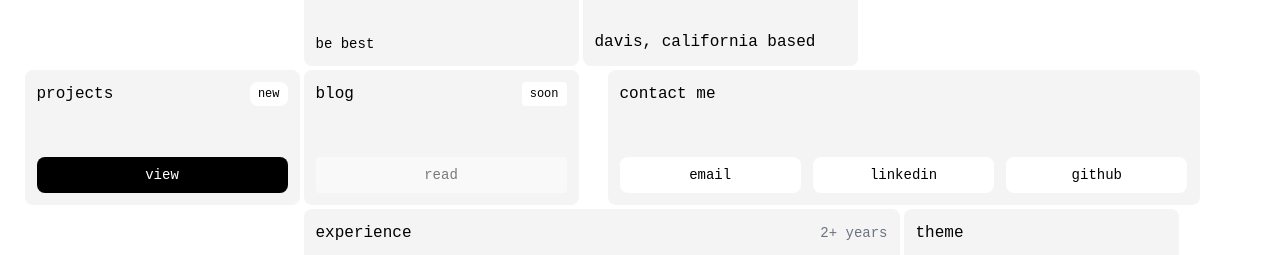
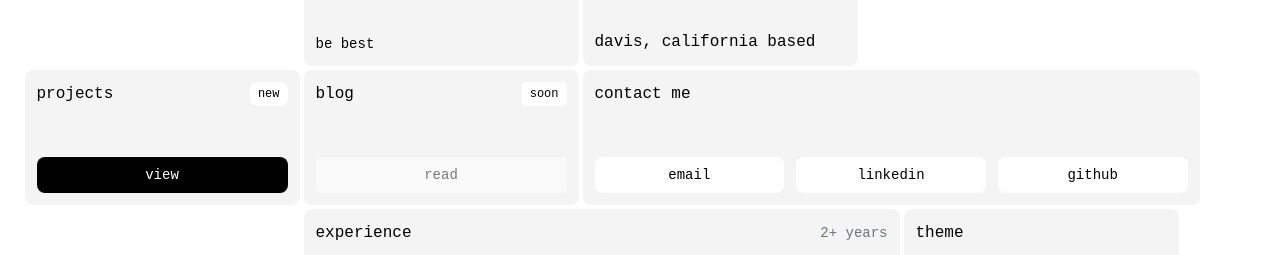
Before and after one commit to ethanlhe/ehelol, a React (Vite) app: page / in a window 1280 px wide. Shown: the part 335-590 px from the top of the page. Built offline with nearby package versions, Linux system fonts and the light colour scheme.

Commit message:
Fix layout issue
The empty space between the blog and contact boxes has been removed. The contact box is now directly to the right of the blog box, maintaining consistent padding.

```diff
--- a/src/pages/Index.tsx
+++ b/src/pages/Index.tsx
@@ -76,8 +76,8 @@ const Index = () => {
               </div>
 
               {/* Middle Row - Projects, Blog and Contact */}
-              <div className="grid grid-cols-1 md:grid-cols-3 gap-1 mt-1">
-                <div className="relative md:col-span-1">
+              <div className="mt-1 flex">
+                <div className="relative">
                   <div className="h-[135px] w-[275px]">
                     <BlogSection theme={theme} boxClasses={`${boxClasses} h-full`} />
                   </div>
@@ -85,7 +85,7 @@ const Index = () => {
                     <ProjectsSection theme={theme} boxClasses={`${boxClasses} h-full`} />
                   </div>
                 </div>
-                <div className="col-span-1 md:col-span-2 h-[135px] ml-1">
+                <div className="ml-1 flex-1 h-[135px]">
                   <ContactSection theme={theme} boxClasses={`${boxClasses} h-full`} />
                 </div>
               </div>
```
